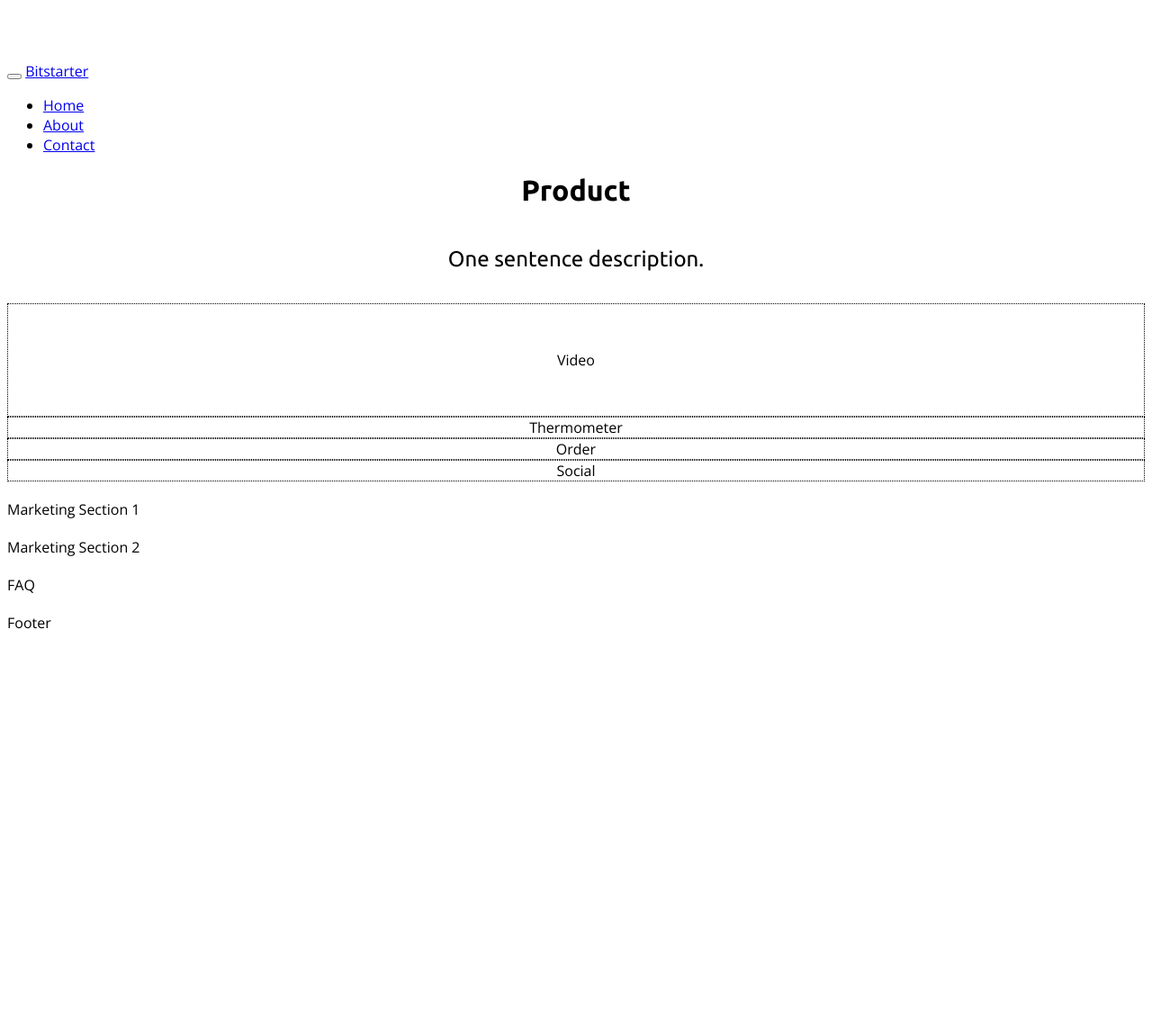
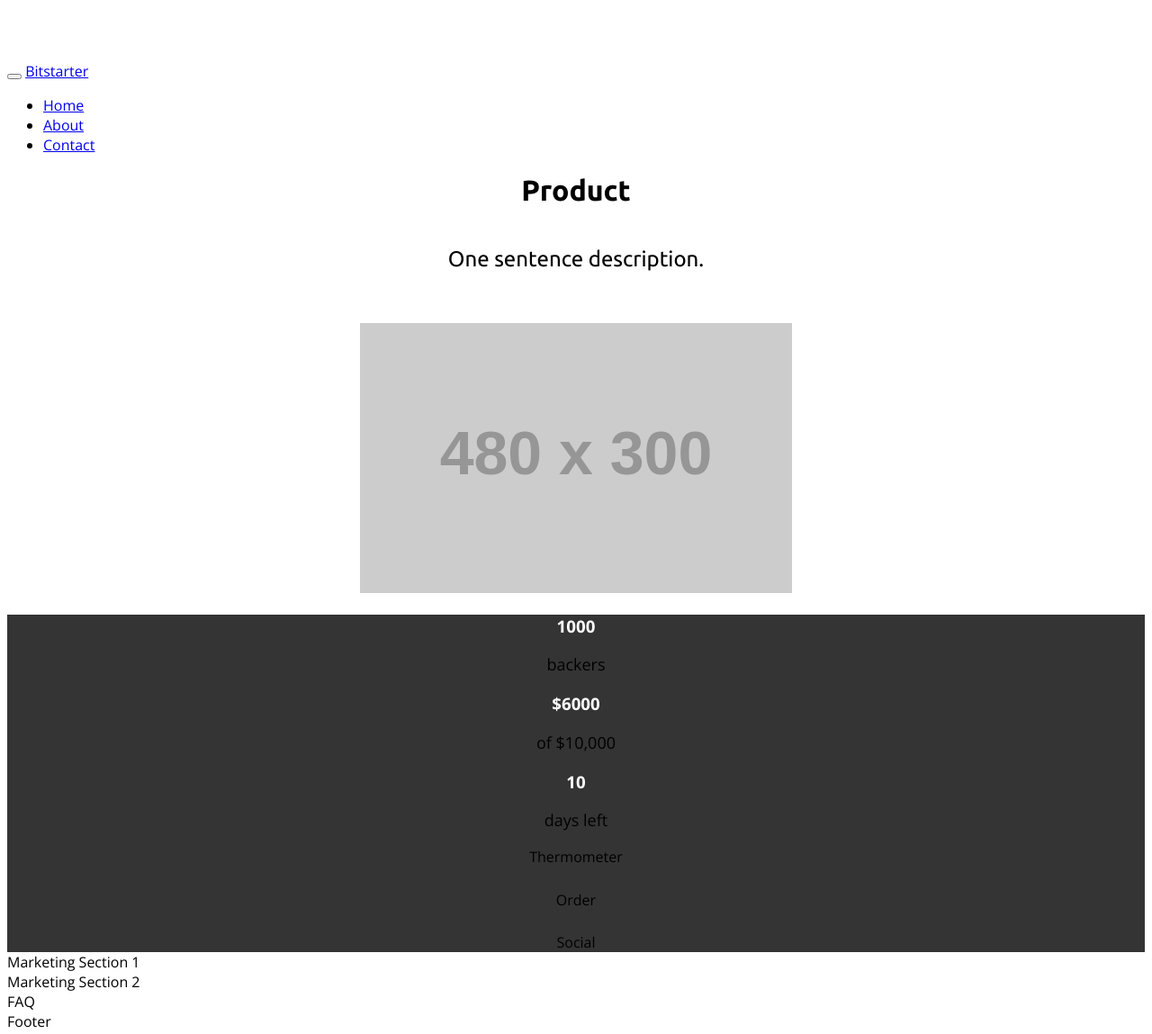
Before and after one commit to evrimkarahan/happy-experience, a website: page index.html in a window 1280 px wide. Shown: the whole page at 90% size. Before the commit the page ends 800 px from the top, so only its background shows below. Drawn offline with nearby package versions, Linux system fonts and the light colour scheme; placeholder pictures from the web are drawn by us; some icons are missing.

Commit message:
For the video placeholder, we make use of placehold.it, which is great for quick mockups. we also use an offset of one column in the grid to indent the video from the side (span5

```diff
--- a/index.html
+++ b/index.html
@@ -33,22 +33,22 @@
         line-height: 24px;
       }
 
-      .navigation ,.pitch, .section1, .section2, .faq, .footer {
-      	padding: 10px 0px 10px 0px;
+      /* Video pitch and Action */
+      .pitch{
+        padding: 2.5% 0%;
       }
-      .video , .thermometer, .order, .social {
-      	border: 1px dotted;
-      	text-align: center;
+      .order {
+        padding: 2% 0%;
       }
-      .video{
-      /* Internal borders have 1px width, thus need to add 4 x 1px to 120px. */
-      	height: 124px;
-      	line-height: 124px;
+      .actions {
+        background-color :#343434;
+        padding 3% 0%;
       }
-      .thermometer, .order, .social{
-      /*line-height to vertically center: http://phrogz.net/css/vertical-align/index.html */
-      	height: 40px
-      	line-height: 40px;
+      .video , .thermometer, .order, .social, .statistics {
+      	 text-align: center;
+      }
+      .statistics h3, statistics p {
+        color: white;
       }
       .div.row {
       	border: 1px solid;
@@ -93,10 +93,34 @@
 	  <p class="lead"> One sentence description. </p>
 	</div>
       </div>
-      <div class="row pitch">
-	<div class="span6 video">
-	  Video
+      <div class="row-fluid pitch">
+	<div class="span5 offset1 video">
+	  <img class="img-polaroid" src="http://placehold.it/480x300">
 	</div>
+
+	<!-- we define a new 'actions' div to contain statistics, order, and share buttons -->
+	<div class="span5 actions">
+	  <div class="span8 offset2">
+	    <div class="statistics">
+	      <div class="span4">
+		<!--linediv-l and linediv-r give dividing lines that loook different in horizontal and vertical layouts, illustrating media queries -->
+		<div class="linediv-l">
+		  <h3>1000</h3><p>backers</p>
+		</div>
+	      </div>
+	      <div class="span4">
+		<div class="linediv-c">
+		  <h3>$6000</h3> <p>of $10,000 </p>
+		</div>
+	      </div>
+	      <div class="span4">
+		<div class="linediv-r">
+		  <h3>10</h3><p>days left</p>
+		</div>
+	      </div>
+	    </div>
+	  </div>
+
 	<div class="span6">
 	  <div class="thermometer">
 	    Thermometer
```
